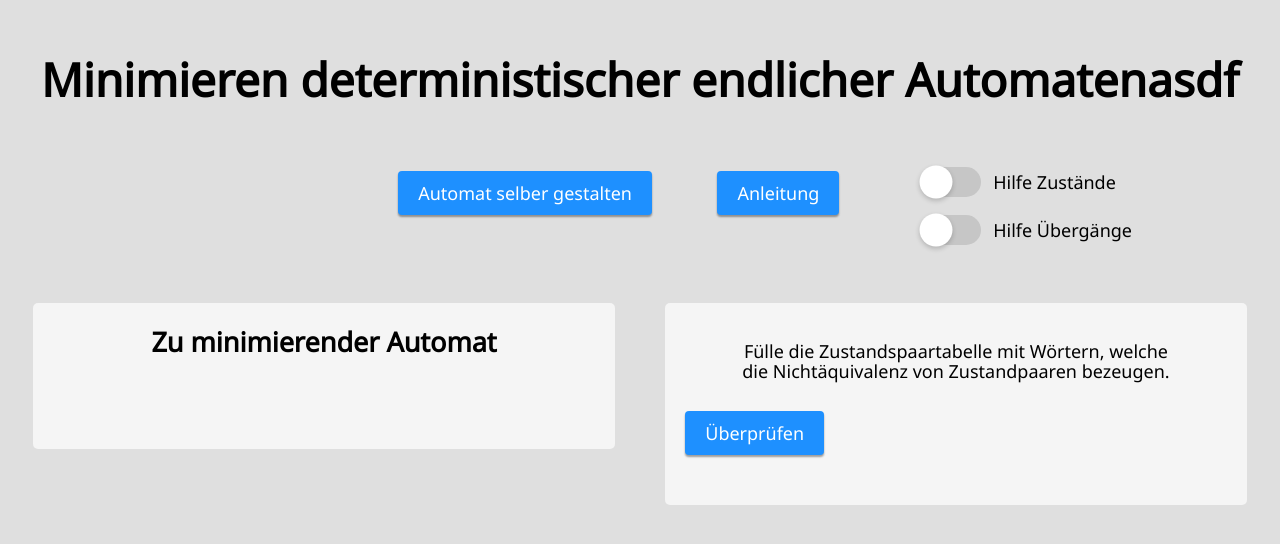
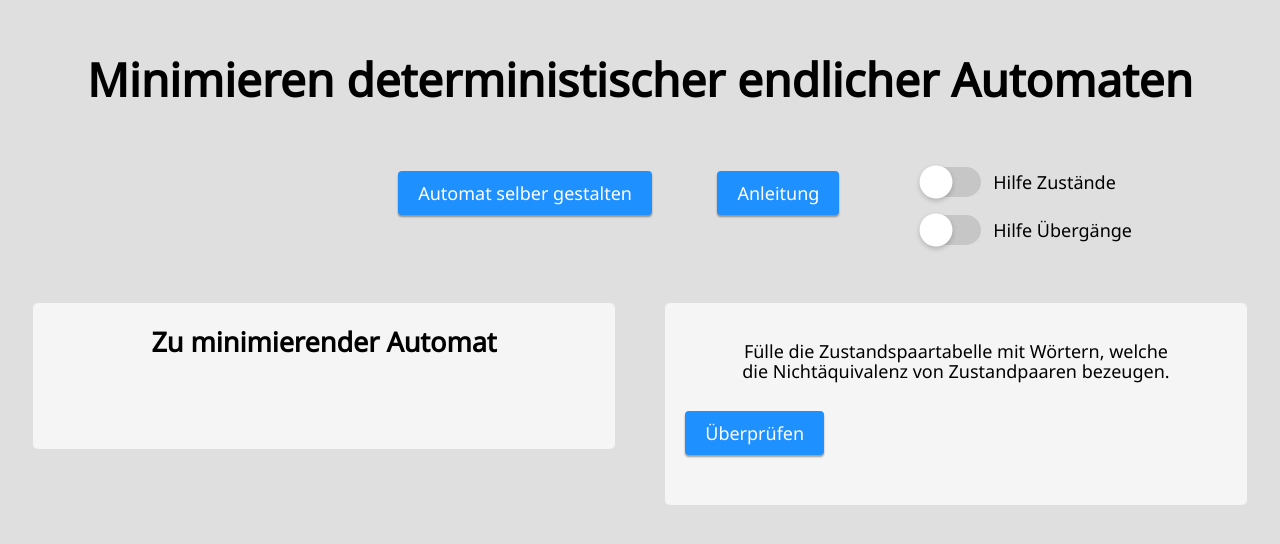
Before and after one commit to Piehler/piehler.github.io, a plain HTML site: page index.html in a window 1280 px wide. Drawn offline with Linux system fonts and the light colour scheme; a script that the page names is missing.

Commit message:
Update index.html

```diff
--- a/index.html
+++ b/index.html
@@ -21,7 +21,7 @@
 <body align="center">
 
   <h1>
-    Minimieren deterministischer endlicher Automatenasdf
+    Minimieren deterministischer endlicher Automaten
   </h1>
   <div style="display: inline-table; margin: 0;">
     <div id="NextBsp" style="display: inline-table; visibility: hidden;">
```
